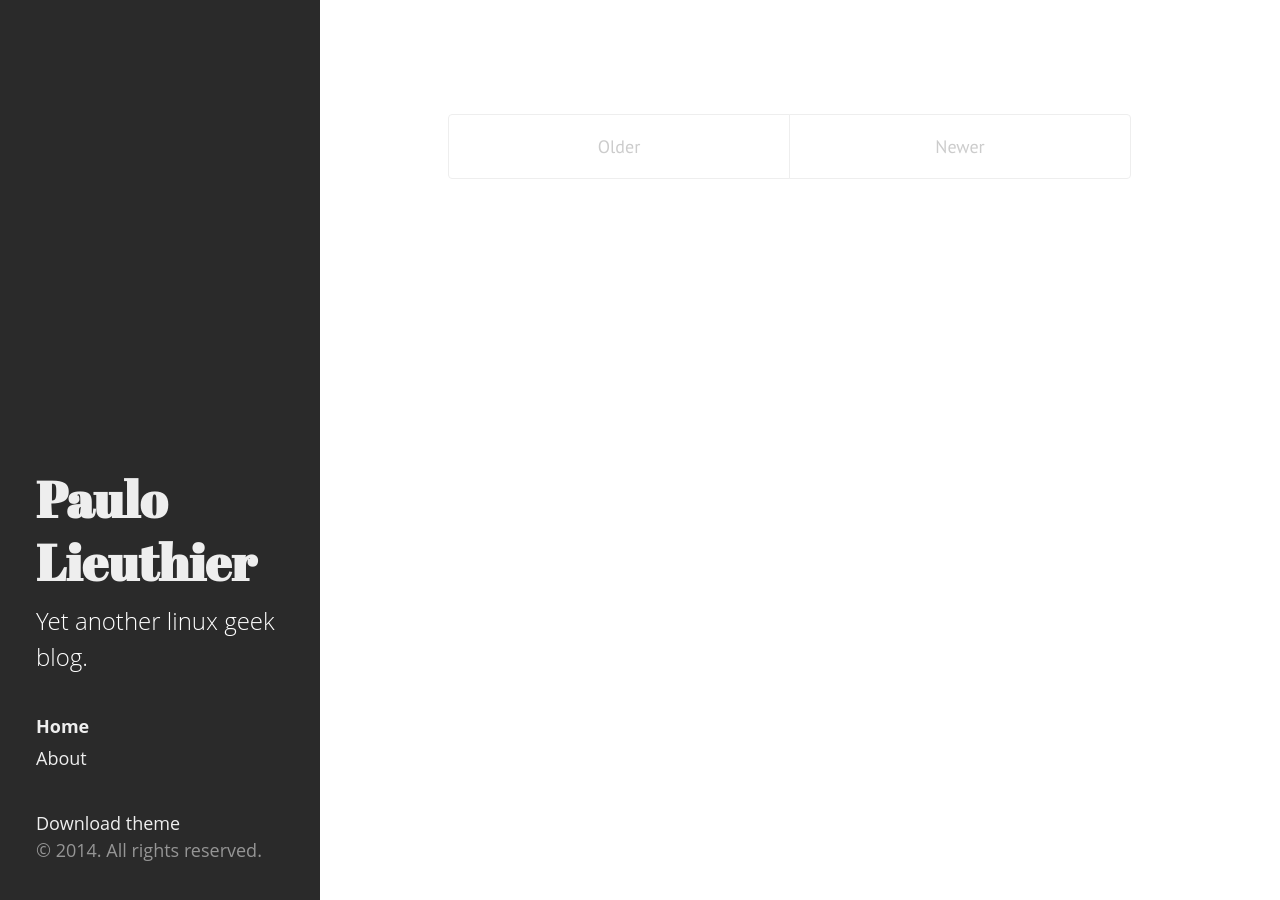
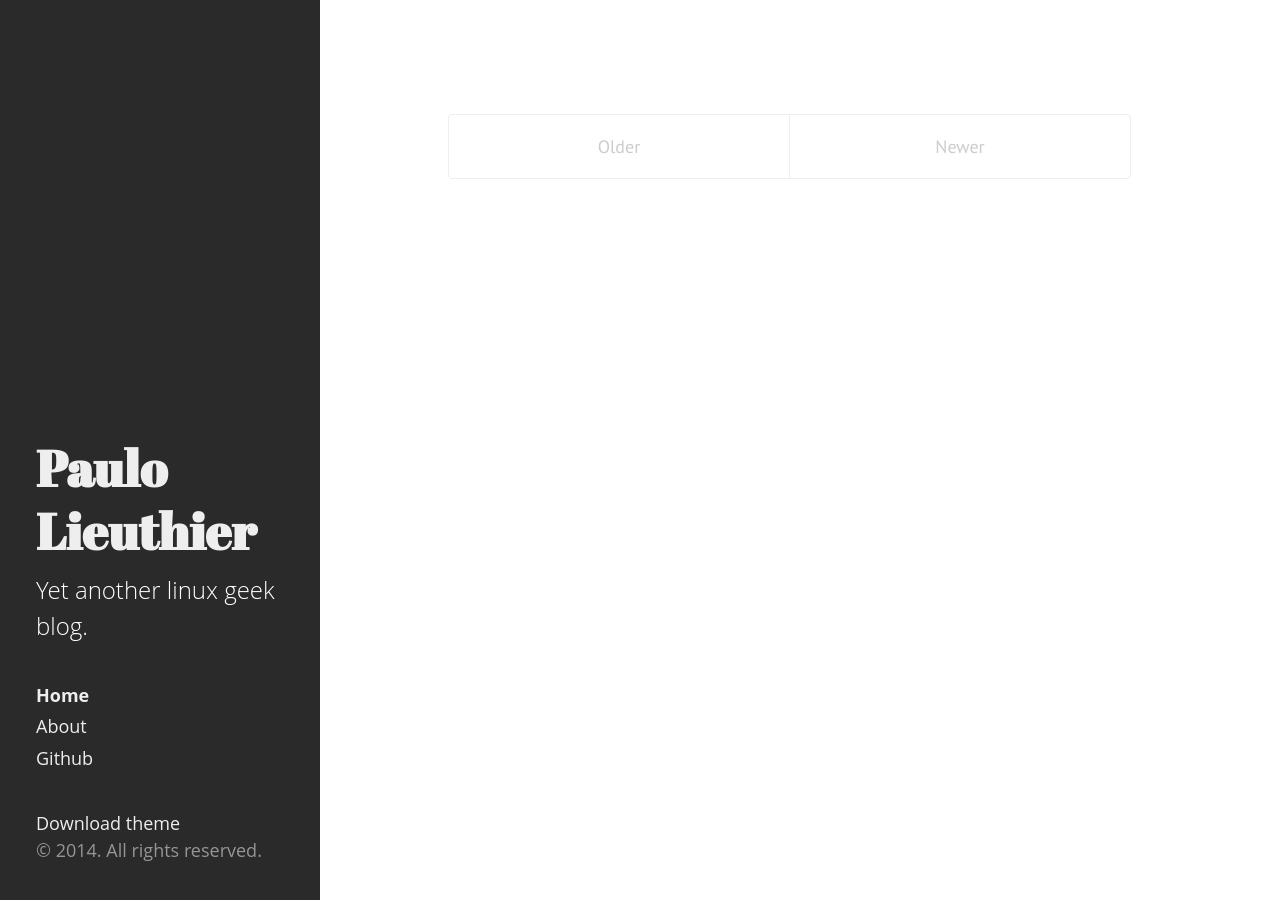
Before and after one commit to paulolieuthier/paulolieuthier.github.io, a Jekyll site: the page built from index.html, in a window 1280 px wide. Built offline with Jekyll 4.4.1, drawn with Linux system fonts in a browser that asks for light colours; Markdown is read by kramdown in place of the engine named in the settings; the list of posts is cut into pages by our own code.

Commit message:
Add github link to menu

```diff
--- a/_includes/sidebar.html
+++ b/_includes/sidebar.html
@@ -25,6 +25,7 @@
           {% endif %}
         {% endif %}
       {% endfor %}
+        <a class="sidebar-nav-item" href="http://github.com/paulolieuthier" target="_blank">Github</a>
     </nav>
 
     <p>
```
